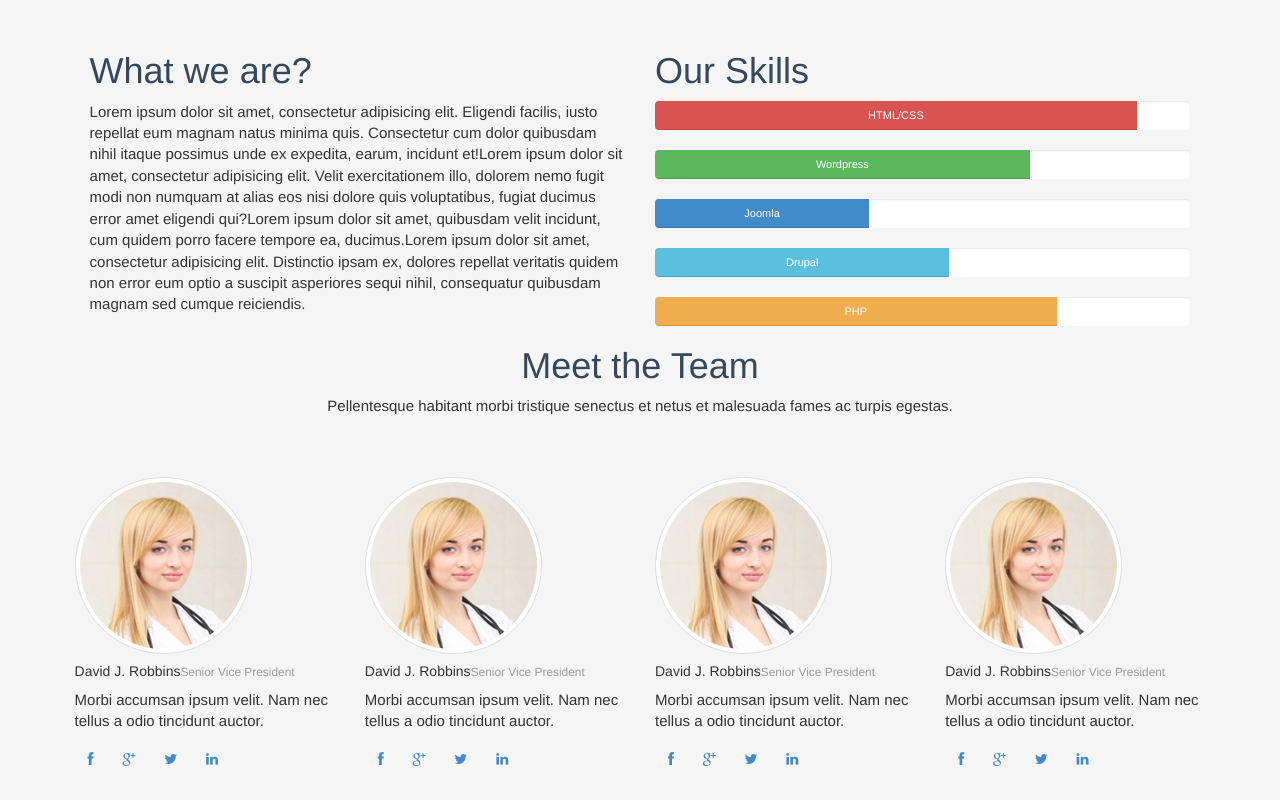
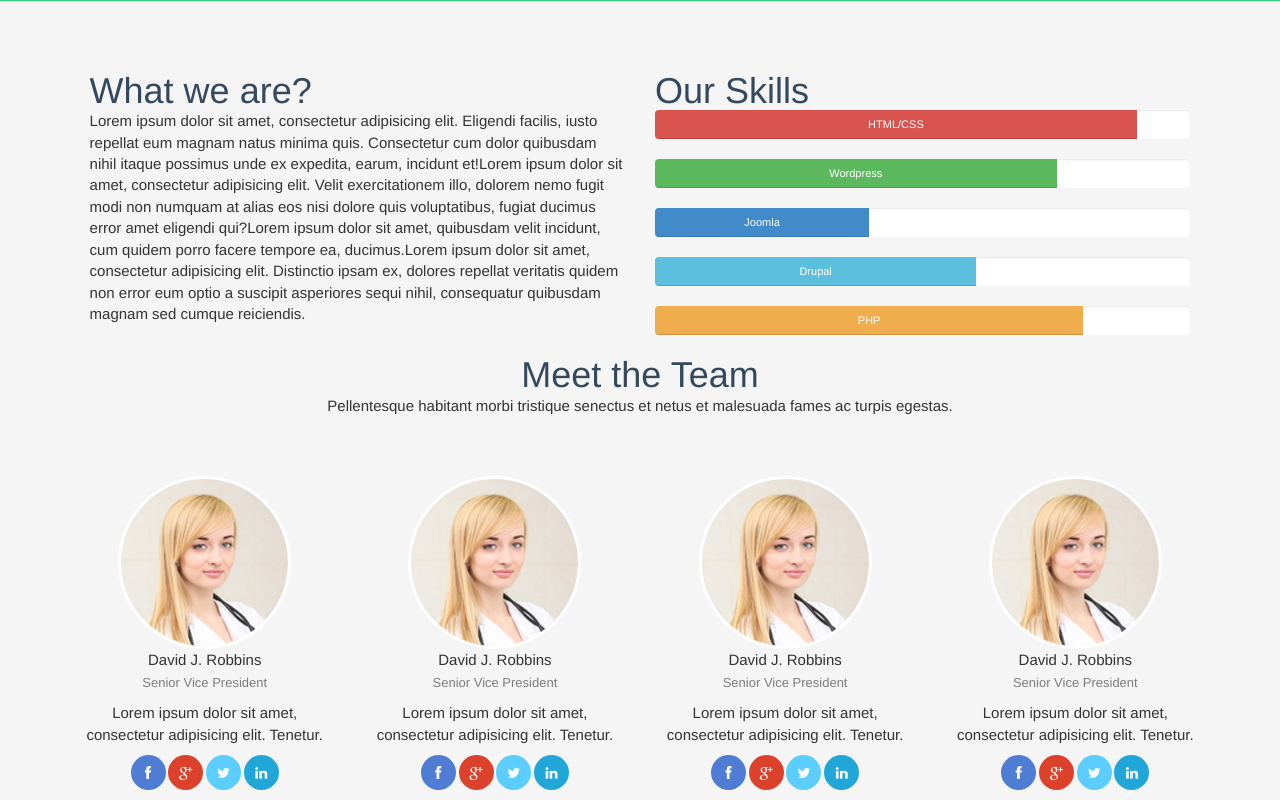
Before and after one commit to dxnxxlx/FlatTheme, a plain HTML site: page about-us.html in a window 1280 px wide. Shown: the part 260-1060 px from the top of the page. Drawn offline with Linux system fonts and the light colour scheme.

Commit message:
about us final - footer + header

```diff
--- a/about-us.html
+++ b/about-us.html
@@ -46,7 +46,7 @@
             </div>
         </div>
     </header>
-    <section class="barra-seccion pd-lr-7">
+    <section class="barra-seccion pd-lr-3">
         <div class="container-fluid">
 
             <div class="row">
@@ -62,7 +62,7 @@
         </div>
     </section>
 
-    <section class="about-us pd-lr-7">
+    <section class="about-us pd-lr-3">
         <div class="container-fluid">
             <div class="row">
                 <div class="col-xs-12 col-sm-6">
@@ -79,7 +79,7 @@
                             </div>
                         </div>
                         <div class="progress">
-                            <div class="progress-bar progress-bar-success" role="progressbar" aria-valuenow="70" aria-valuemin="0" aria-valuemax="100" style="width: 70%;">
+                            <div class="progress-bar progress-bar-success" role="progressbar" aria-valuenow="75" aria-valuemin="0" aria-valuemax="100" style="width: 75%;">
                                 <span>Wordpress</span>
                             </div>
                         </div>
@@ -89,12 +89,12 @@
                             </div>
                         </div>
                         <div class="progress">
-                            <div class="progress-bar progress-bar-info" role="progressbar" aria-valuenow="55" aria-valuemin="0" aria-valuemax="100" style="width: 55%;">
+                            <div class="progress-bar progress-bar-info" role="progressbar" aria-valuenow="60" aria-valuemin="0" aria-valuemax="100" style="width: 60%;">
                                 <span>Drupal</span>
                             </div>
                         </div>
                         <div class="progress">
-                            <div class="progress-bar progress-bar-warning" role="progressbar" aria-valuenow="75" aria-valuemin="0" aria-valuemax="100" style="width: 75%;">
+                            <div class="progress-bar progress-bar-warning" role="progressbar" aria-valuenow="80" aria-valuemin="0" aria-valuemax="100" style="width: 80%;">
                                 <span>PHP</span>
                             </div>
                         </div>
@@ -103,50 +103,64 @@
 
 
             <div class=" title-about row">
-                <h1 class="text-center">Meet the Team</h1>
-                <p class="sub text-center">Pellentesque habitant morbi tristique senectus et netus et malesuada fames ac turpis egestas.</p>
+                <div class="col-xs-12">
+                    <h1 class="text-center">Meet the Team</h1>
+                    <p class="sub text-center">Pellentesque habitant morbi tristique senectus et netus et malesuada fames ac turpis egestas.</p>
+                </div>
             </div>
+
 
 
             <div class="meet-team row">
                 <div class="col-md-3 col-xs-6">
-                    <div class="center">
-                        <p><img class="img-responsive img-thumbnail img-circle" src="images/team-member.jpg" alt="" ></p>
-                        <h5>David J. Robbins<small class="designation muted">Senior Vice President</small></h5>
-                        <p>Morbi accumsan ipsum velit. Nam nec tellus a odio tincidunt auctor.</p>
-                        <a class="btn btn-social btn-facebook" href="#"><i class="icon-facebook"></i></a> <a class="btn btn-social btn-google-plus" href="#"><i class="icon-google-plus"></i></a> <a class="btn btn-social btn-twitter" href="#"><i class="icon-twitter"></i></a> <a class="btn btn-social btn-linkedin" href="#"><i class="icon-linkedin"></i></a>
+                    <div class="text-center">
+                        <img class="img-perfil-team" src="images/team-member.jpg" alt="David J. Robbins" >
+                        <p class="nombre-perfil-team">David J. Robbins<span>Senior Vice President</span></p>
+                        <p>Lorem ipsum dolor sit amet, consectetur adipisicing elit. Tenetur.</p>
+                        <a class="btn fb" href="#"><i class="icon-facebook"></i></a>
+                        <a class="btn gplus" href="#"><i class="icon-google-plus"></i></a>
+                        <a class="btn twitter" href="#"><i class="icon-twitter"></i></a>
+                        <a class="btn linkedin" href="#"><i class="icon-linkedin"></i></a>
                     </div>
                 </div>
 
                 <div class="col-md-3 col-xs-6">
-                    <div class="center">
-                        <p><img class="img-responsive img-thumbnail img-circle" src="images/team-member.jpg" alt="" ></p>
-                        <h5>David J. Robbins<small class="designation muted">Senior Vice President</small></h5>
-                        <p>Morbi accumsan ipsum velit. Nam nec tellus a odio tincidunt auctor.</p>
-                        <a class="btn btn-social btn-facebook" href="#"><i class="icon-facebook"></i></a> <a class="btn btn-social btn-google-plus" href="#"><i class="icon-google-plus"></i></a> <a class="btn btn-social btn-twitter" href="#"><i class="icon-twitter"></i></a> <a class="btn btn-social btn-linkedin" href="#"><i class="icon-linkedin"></i></a>
+                    <div class="text-center">
+                        <img class="img-perfil-team" src="images/team-member.jpg" alt="David J. Robbins" >
+                        <p class="nombre-perfil-team">David J. Robbins<span>Senior Vice President</span></p>
+                        <p>Lorem ipsum dolor sit amet, consectetur adipisicing elit. Tenetur.</p>
+                        <a class="btn fb" href="#"><i class="icon-facebook"></i></a>
+                        <a class="btn gplus" href="#"><i class="icon-google-plus"></i></a>
+                        <a class="btn twitter" href="#"><i class="icon-twitter"></i></a>
+                        <a class="btn linkedin" href="#"><i class="icon-linkedin"></i></a>
                     </div>
                 </div>
-                <div class="col-md-3 col-xs-6">
-                    <div class="center">
-                        <p><img class="img-responsive img-thumbnail img-circle" src="images/team-member.jpg" alt="" ></p>
-                        <h5>David J. Robbins<small class="designation muted">Senior Vice President</small></h5>
-                        <p>Morbi accumsan ipsum velit. Nam nec tellus a odio tincidunt auctor.</p>
-                        <a class="btn btn-social btn-facebook" href="#"><i class="icon-facebook"></i></a> <a class="btn btn-social btn-google-plus" href="#"><i class="icon-google-plus"></i></a> <a class="btn btn-social btn-twitter" href="#"><i class="icon-twitter"></i></a> <a class="btn btn-social btn-linkedin" href="#"><i class="icon-linkedin"></i></a>
+                <div class="col-md-3 col-xs-6 mgt-xs-3">
+                    <div class="text-center">
+                        <img class="img-perfil-team" src="images/team-member.jpg" alt="David J. Robbins" >
+                        <p class="nombre-perfil-team">David J. Robbins<span>Senior Vice President</span></p>
+                        <p>Lorem ipsum dolor sit amet, consectetur adipisicing elit. Tenetur.</p>
+                        <a class="btn fb" href="#"><i class="icon-facebook"></i></a>
+                        <a class="btn gplus" href="#"><i class="icon-google-plus"></i></a>
+                        <a class="btn twitter" href="#"><i class="icon-twitter"></i></a>
+                        <a class="btn linkedin" href="#"><i class="icon-linkedin"></i></a>
                     </div>
                 </div>
-                <div class="col-md-3 col-xs-6">
-                    <div class="center">
-                        <p><img class="img-responsive img-thumbnail img-circle" src="images/team-member.jpg" alt="" ></p>
-                        <h5>David J. Robbins<small class="designation muted">Senior Vice President</small></h5>
-                        <p>Morbi accumsan ipsum velit. Nam nec tellus a odio tincidunt auctor.</p>
-                        <a class="btn btn-social btn-facebook" href="#"><i class="icon-facebook"></i></a> <a class="btn btn-social btn-google-plus" href="#"><i class="icon-google-plus"></i></a> <a class="btn btn-social btn-twitter" href="#"><i class="icon-twitter"></i></a> <a class="btn btn-social btn-linkedin" href="#"><i class="icon-linkedin"></i></a>
+                <div class="col-md-3 col-xs-6 mgt-xs-3">
+                    <div class="text-center">
+                        <img class="img-perfil-team" src="images/team-member.jpg" alt="David J. Robbins" >
+                        <p class="nombre-perfil-team">David J. Robbins<span>Senior Vice President</span></p>
+                        <p>Lorem ipsum dolor sit amet, consectetur adipisicing elit. Tenetur.</p>
+                        <a class="btn fb" href="#"><i class="icon-facebook"></i></a>
+                        <a class="btn gplus" href="#"><i class="icon-google-plus"></i></a>
+                        <a class="btn twitter" href="#"><i class="icon-twitter"></i></a>
+                        <a class="btn linkedin" href="#"><i class="icon-linkedin"></i></a>
                     </div>
                 </div>
-
             </div>
     </section>
 
-    <section class="footer1 pd-lr-7">
+    <section class="footer1 pd-lr-3">
         <div class="container-fluid">
             <div class="row">
                 <div class="col-md-3 col-sm-6">
--- a/css/main.css
+++ b/css/main.css
@@ -50,28 +50,36 @@ header{
 }
 
 /***UTILITIES************/
-.pd-lr-7{
-    padding-left: 7%;
-    padding-right: 7%;
+.pd-lr-3{
+    padding-left: 3%;
+    padding-right: 3%;
+}
+
+.mgt-xs-3{
+	margin-top: 3%;
 }
 
 /***BARRA SECCION************************/
 .barra-seccion{
 	margin-top: 80px;
     background-color: #2ECC71;
-	padding-top: 30px;
-	padding-bottom: 30px;
-	font-size: 1.5rem;
+    padding-top: 34px;
+    padding-bottom: 67px;
+    font-size: 1.4rem;
 }
+
 .barra-seccion p, h1{
 	color: white;
+	margin-bottom: 0;
 }
 
 .barra-seccion span{
 	color: #C0F0D4;
 }
 
-
+.barra-seccion .col-sm-6 .pull-right{
+	margin-top: 50px;
+}
 
 /**ABOUT US*********************/
 .about-us{
@@ -104,6 +112,57 @@ header{
 	padding-top: 50px;
 	padding-bottom: 50px;
 }
+
+.meet-team{
+	padding-bottom: 15px;
+}
+.img-perfil-team{
+ 	display: inline-block;
+    height: auto;
+    max-width: 100%;
+    padding: 3px;
+    border-radius: 100%;
+    background-color: #fff;
+
+}
+
+.nombre-perfil-team{
+	font-size: 14px;
+}
+
+.nombre-perfil-team span{
+	font-size: 13px;
+    color: #7D7D7D;
+    display: block;
+    padding-top: 3px;
+}
+
+.meet-team .btn{
+    width: 35px;
+    height: 35px;
+    padding: 7px 7px;
+	color: white;
+  	font-weight: 300;
+    border: 1px solid transparent;
+    border-radius: 50%;
+}
+
+.fb{
+	background-color: #4F7DD4;
+}
+
+.gplus{
+	background-color: #DC422B;
+}
+
+.twitter{
+	background-color: #5BCEFF;
+}
+
+.linkedin{
+	background-color: #21A6D8;
+}
+
 /**FOOTER**********************/
 
 .footer1{
@@ -142,6 +201,7 @@ ul.lista-flecha li::before{
 
 .entrada-blog{
 	margin-top: 15px;
+	margin-bottom: 25px;
 }
 
 .titulo-blog{
@@ -188,6 +248,14 @@ footer ul{
 }
 @media (min-width: 768px){
 
+	.mgt-xs-3{
+		margin-top: 0;
+	}
+
+	.pd-lr-3{
+	    padding-left: 7%;
+	    padding-right: 7%;
+	}
 	.navbar-brand {
     	padding: 3px 40px;
 	}
@@ -209,7 +277,10 @@ footer ul{
 	    font-size: 14px;
 	    color: #89959E;
 	    margin-right: 35px;
+	}
 
+	.entrada-blog{
+		margin-bottom: 0;
 }
 
 }
```
Lines whose indentation alone changed are shown as unchanged.
